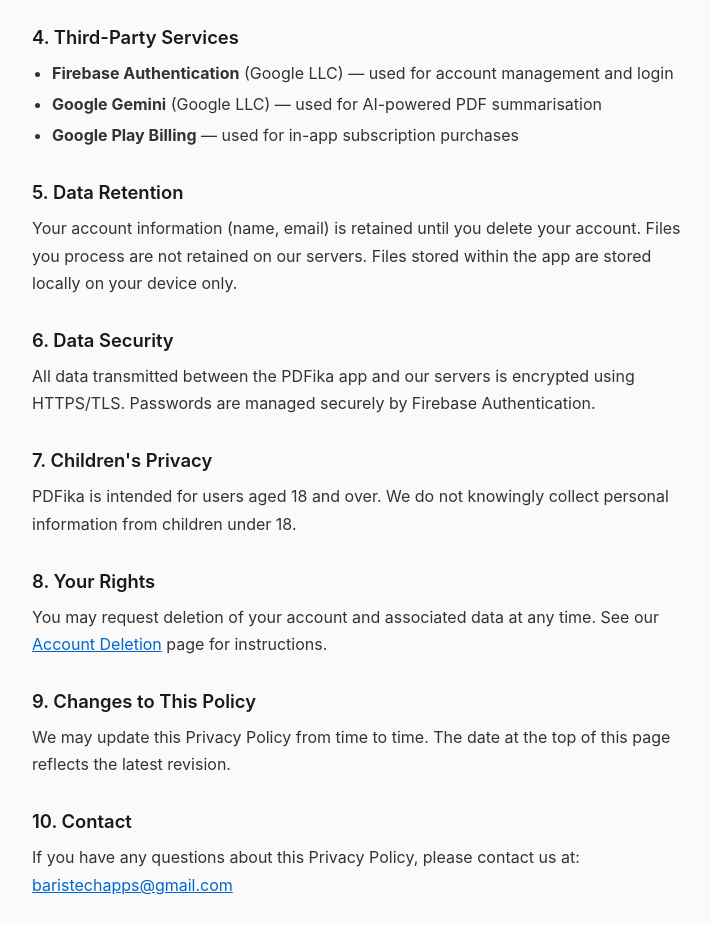
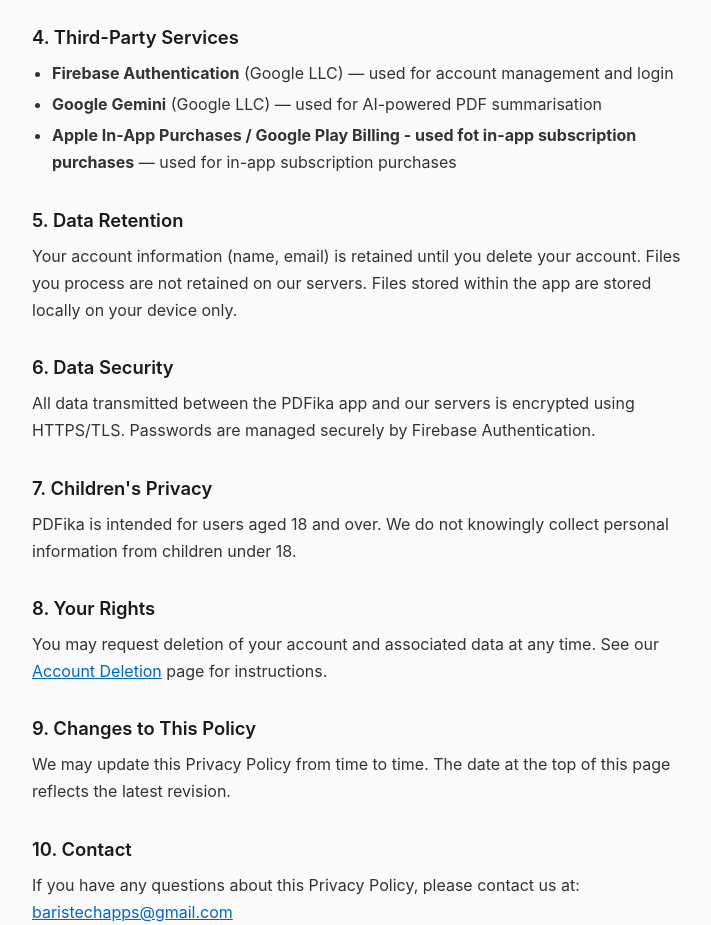
Before and after one commit to BariSkrktk/pdfika-legal, a plain HTML site: page index.html in a window 1280 px wide. Shown: the part 820-1745 px from the top of the page, without its empty margins (272-983 px from the left). Drawn offline with Linux system fonts and the light colour scheme.

Commit message:
Update third-party services list in index.html

```diff
--- a/index.html
+++ b/index.html
@@ -43,7 +43,7 @@
     <ul>
       <li><strong>Firebase Authentication</strong> (Google LLC) — used for account management and login</li>
       <li><strong>Google Gemini</strong> (Google LLC) — used for AI-powered PDF summarisation</li>
-      <li><strong>Google Play Billing</strong> — used for in-app subscription purchases</li>
+      <li><strong>Apple In-App Purchases / Google Play Billing - used fot in-app subscription purchases</strong> — used for in-app subscription purchases</li>
     </ul>
 
     <h2>5. Data Retention</h2>
```
